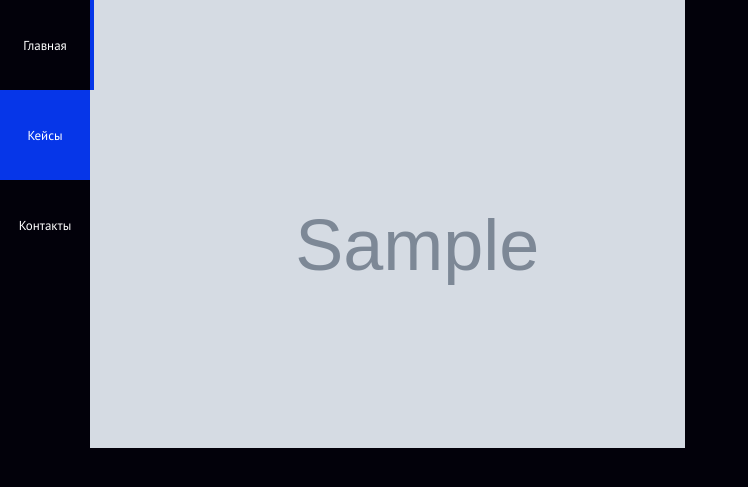
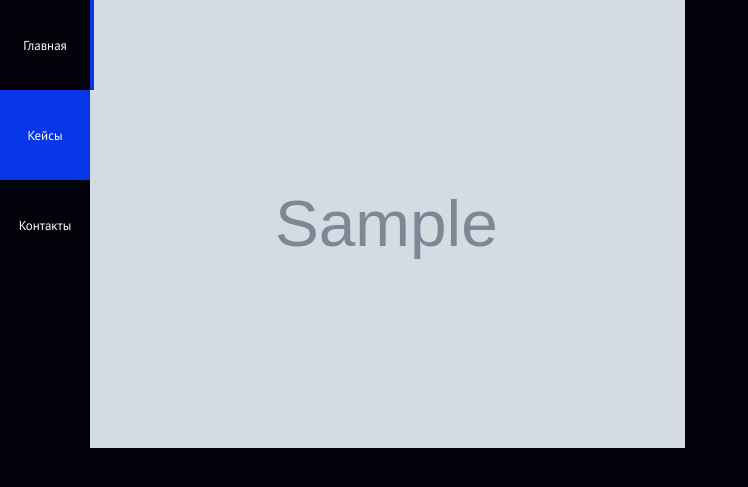
Before and after one commit to estidea/kizh, a Symfony app: template templates/main/portfolio.html.twig in a window 1280 px wide. Shown: the top 487 px of the page, without its empty margins (0-748 px from the left). Run offline with Twig, Linux system fonts and the light colour scheme; the template is opened without the code that fills it: most values are stand-ins (such as "Sample title", 1, 10 or a date in 2020); grey boxes marked "Sample" are stand-in pictures; some libraries are stand-ins or nearby versions.

Commit message:
fix: css hover (portfolio), add mob photo, guide

```diff
--- a/templates/main/portfolio.html.twig
+++ b/templates/main/portfolio.html.twig
@@ -31,7 +31,7 @@
 			        	<div
 			        	style="{{
 			        		"background:url('../img/#{project.imageUrl}') no-repeat;
-			        		background-size: 110%;
+			        		background-size: cover; background-position: bottom right;
 
 			        		"
 			        	}}">
```
Also changed, not shown: public/img/freecook/guide.png, public/img/freecook/mob.png (added), public/img/freecook/social-2.png.
